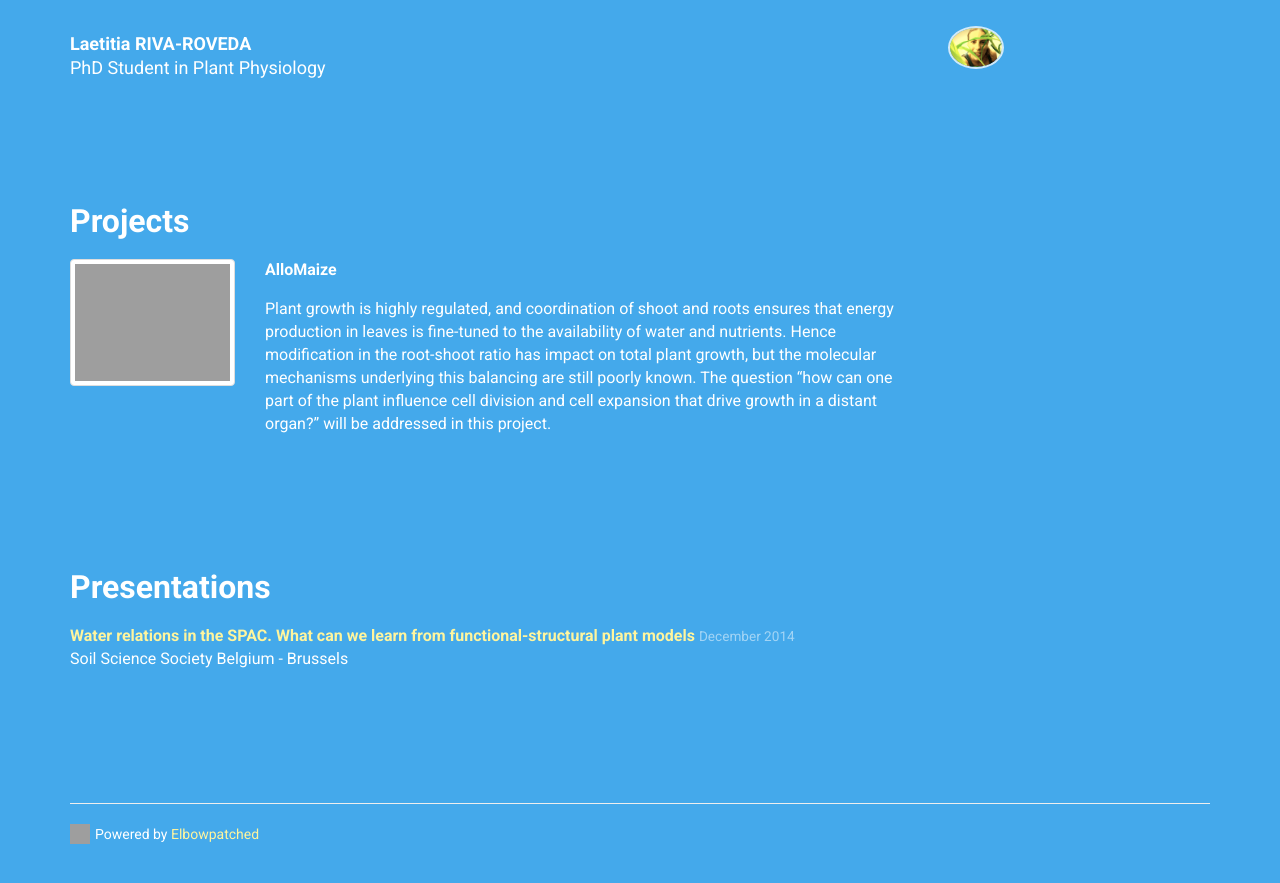
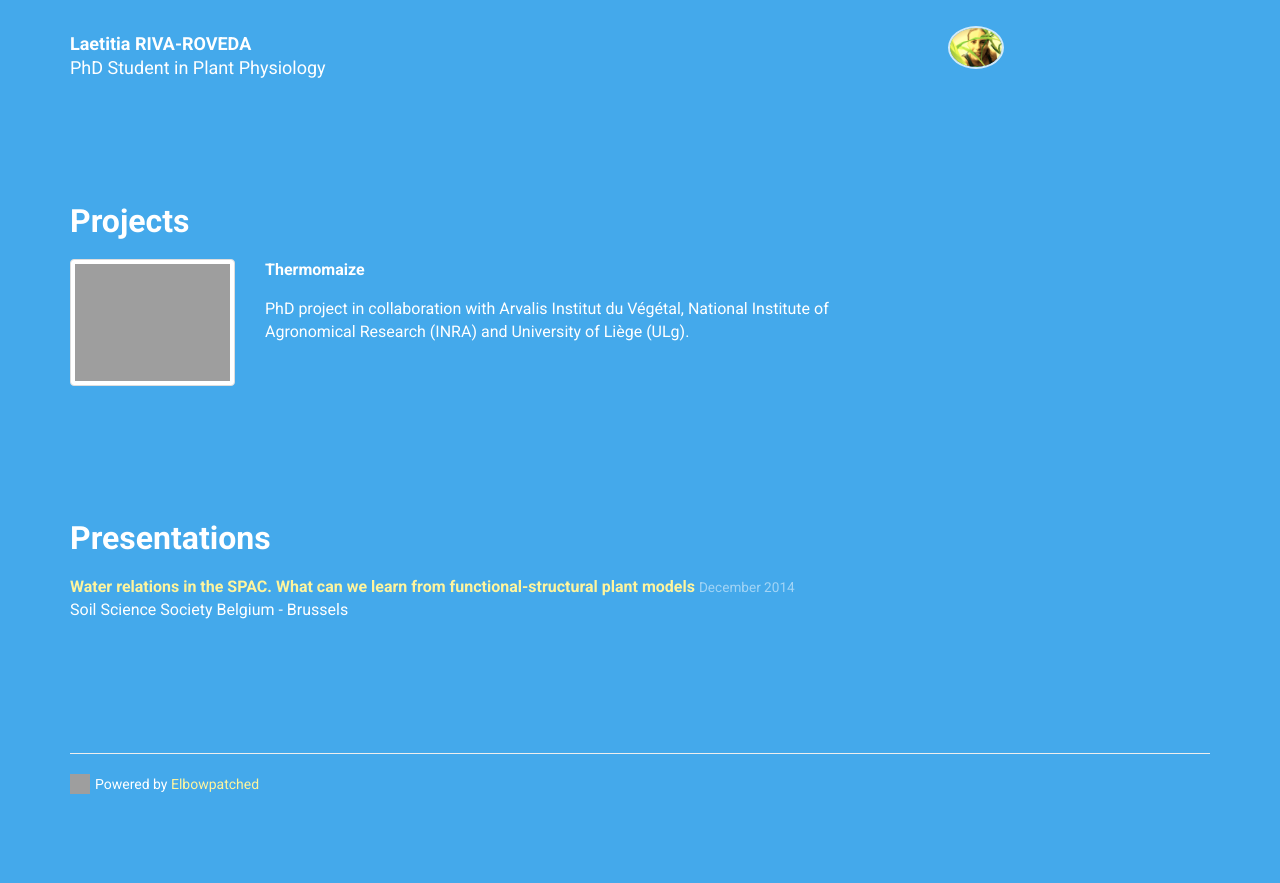
Before and after one commit to laetitiarivaroveda/laetitiarivaroveda.github.io, a Jekyll site: the page built from index.html, in a window 1280 px wide and 900 px high, scrolled down 683 px. Shown: the top 883 px of the window. Built offline with Jekyll 4.4.1, drawn with Linux system fonts in a browser that asks for light colours; nearby versions of some CDN libraries.

Commit message:
Update projects.yml

```diff
--- a/_data/projects.yml
+++ b/_data/projects.yml
@@ -1,5 +1,4 @@
 -
-  name: AlloMaize
-  description: >
-    Plant growth is highly regulated, and coordination of shoot and roots ensures that energy production in leaves is fine-tuned to the availability of water and nutrients. Hence modification in the root-shoot ratio has impact on total plant growth, but the molecular mechanisms underlying this balancing are still poorly known. The question “how can one part of the plant influence cell division and cell expansion that drive growth in a distant organ?” will be addressed in this project.
+  name: Thermomaize
+  description: PhD project in collaboration with Arvalis Institut du Végétal, National Institute of Agronomical Research (INRA) and University of Liège (ULg).
   image: /img/allomaize.png
```
